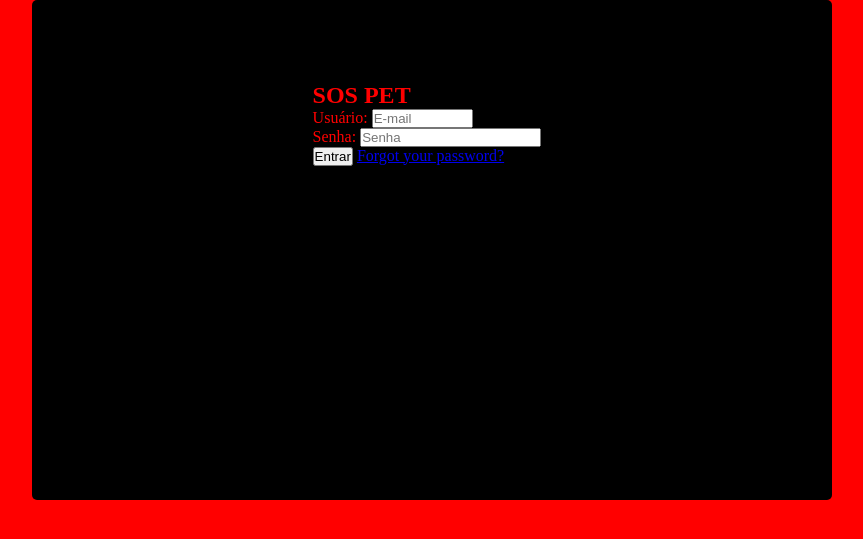
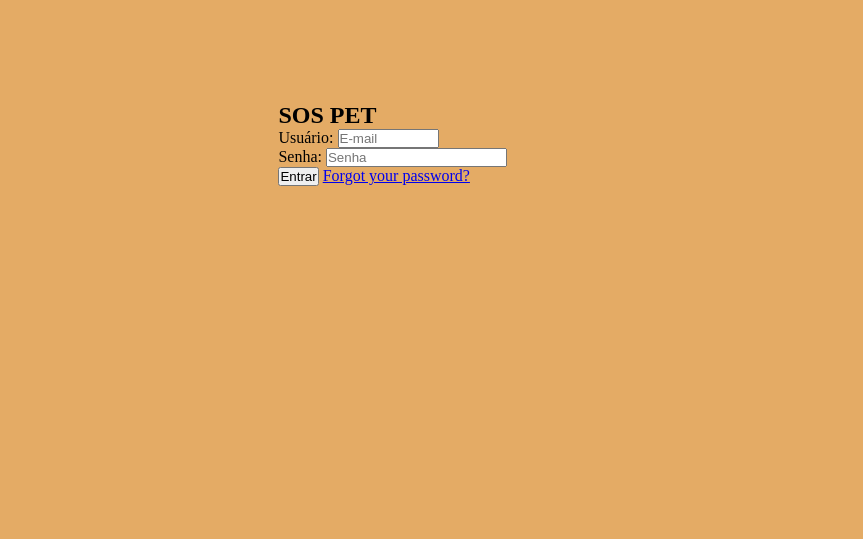
Before and after one commit to rhayanebarros/pet-sistema, a Django app: page /accounts/login/ in a window 1280 px wide. Shown: the top 539 px of the page, without its empty margins (208-1071 px from the left). Run offline with Django 3.2, Linux system fonts and the light colour scheme; style sheets or scripts are compiled from the project's sources.

Commit message:
Fazendo o css funcionar.

```diff
--- /dev/null
+++ b/login/static/main.css
@@ -0,0 +1,55 @@
+body {
+  background-color: rgb(228, 171, 101);
+  margin: 0;
+  padding: 0;
+}
+
+.container {
+  width: 100%;
+  max-width: 1024px;
+  margin: 0 auto;
+  @media (max-width: 1023px) {
+    max-width: 768px;
+  }
+  @media (max-width: 767px) {
+    max-width: 640px;
+  }
+  @media (max-width: 639px) {
+    max-width: 480px;
+  }
+}
+
+.wrapper {
+  overflow-x: hidden;
+}
+
+sup {
+  font-size: 60%;
+  line-height: 0;
+}
+
+* {
+  padding: 0;
+  margin: 0;
+  box-sizing: border-box;
+}
+
+*:before,
+*:after {
+  box-sizing: border-box;
+}
+
+h1,
+h2,
+h3,
+h4,
+h5,
+h6,
+p {
+  margin: 0;
+  padding: 0;
+}
+
+ul {
+  list-style: none;
+}
--- a/login/static/scss/main.scss
+++ /dev/null
@@ -1,8 +0,0 @@
-@import "components/buttons.scss";
-@import "base/resets.scss";
-@import "base/base.scss";
-@import "pages/login.scss";
-
-body {
-  background-color: red;
-}
--- a/login/templates/registration/login.html
+++ b/login/templates/registration/login.html
@@ -6,7 +6,8 @@
     <title>Login</title>
     <meta charset="utf-8" />
     <meta name="viewport" content="width=device-width, initial-scale=1" />
-    <link rel="stylesheet" href="{% static 'scss/main.scss' %}" />
+    {% load static %}
+    <link rel="stylesheet" type="text/css" href="{% static 'main.css' %}" />
   </head>
   <body>
     <div class="container mt-4 login">
```
